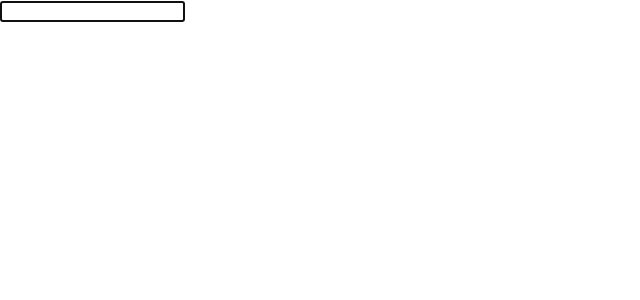
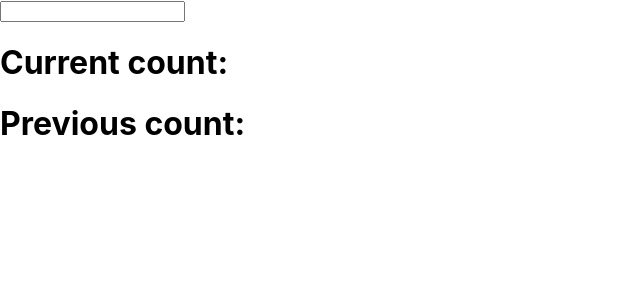
Before and after one commit to kiran010106/Hooks-useState-useEffect-useRef-useContext-concept-, a React (Create React App) app: page / in a window 1280 px wide. Shown: the top 300 px of the page, without its empty margins (0-640 px from the left). Built offline with nearby package versions, Linux system fonts and the light colour scheme.

Commit message:
some more examples of hooks

```diff
--- a/src/App.js
+++ b/src/App.js
@@ -1,10 +1,16 @@
-import FocusInput from "./components/FocusInput";
+// import Count from "./components/Count";
+// import FocusInput from "./components/FocusInput";
+// import Render from "./components/Render";
 // import State from "./components/State";
+import Track from "./components/Track";
 function App() {
   return (
     <div className="App">
       {/* <State /> */}
-      <FocusInput />
+      {/* <FocusInput /> */}
+      {/* <Render /> */}
+      {/* <Count /> */}
+      <Track />
     </div>
   );
 }
--- /dev/null
+++ b/src/components/Count.js
@@ -0,0 +1,23 @@
+import React, { useEffect, useState, useRef } from "react";
+
+export default function Count() {
+  const [inputValue, setInputValue] = useState("");
+  const count = useRef(0);
+
+  useEffect(() => {
+    count.current = count.current + 1;
+    console.log(count.current)
+  });
+
+  return (
+    <div>
+      <input
+        type="text"
+        value={inputValue}
+        onChange={(e) =>
+          setInputValue(e.target.value)}
+      />
+      <h1> Render count : {count.current}</h1>
+    </div>
+  );
+}
--- /dev/null
+++ b/src/components/Render.js
@@ -0,0 +1,21 @@
+import { useRef } from "react";
+import React from 'react'
+
+
+export default function Render() {
+
+const inputElement = useRef();
+
+const FocusInput = () => {
+    inputElement.current.focus();
+    console.log(inputElement.current.focus)
+};
+
+  return (
+    <div>
+      <input type="text" ref={inputElement} />
+      <button onClick={FocusInput}>Focus input</button>
+    </div>
+
+  )
+}
--- /dev/null
+++ b/src/components/Track.js
@@ -0,0 +1,22 @@
+import React, { useEffect } from 'react'
+import { useState, useRef } from 'react';
+export default function Track() {
+
+    const [inputValue , setInputValue] = useState();
+    const previousInputValue = useRef("")
+
+    useEffect(() => {
+       previousInputValue.current = inputValue;
+    }, [inputValue]);
+
+  return (
+    <div>
+      <input type="text"
+       value={inputValue}
+       onChange={(e) =>
+        {setInputValue(e.target.value)} }/>
+      <h1>Current count:{inputValue}</h1>
+      <h1>Previous count:{previousInputValue.current}</h1>
+    </div>
+  )
+}
```
